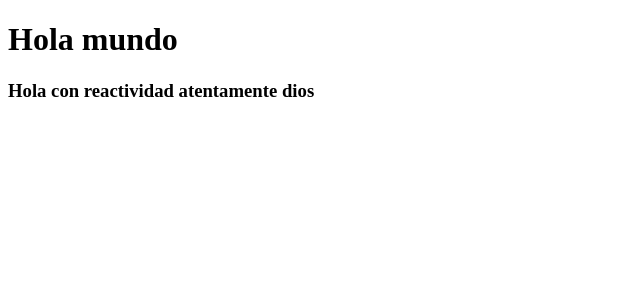
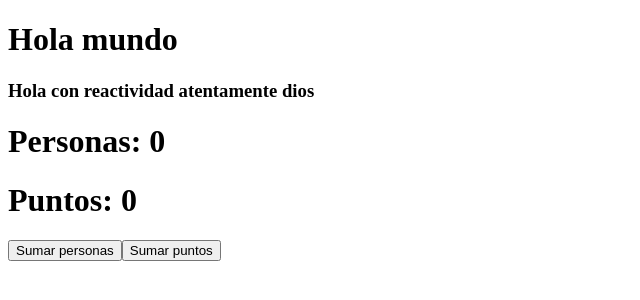
Before and after one commit to ManuMaec/Clicker, a Vue app: page / in a window 1280 px wide. Shown: the top 300 px of the page, without its empty margins (0-640 px from the left). Built offline with nearby package versions, Linux system fonts and the light colour scheme.

Commit message:
Colocando Clickers Primitivos

```diff
--- a/src/views/Overview.vue
+++ b/src/views/Overview.vue
@@ -1,13 +1,53 @@
 <script setup>
 
-import {ref} from "vue";
+import { ref, onMounted, reactive } from "vue";
 
-let msg = ref("Hola con reactividad atentamente dios")
-let entre = ref("Quita eso de mi cara")
-let leave = ref ("Gracias, basura... Hola con reactividad atentamente dios")
+let msg = ref(null);
+let entre = ref("Quita eso de mi cara");
+let leave = ref ("Gracias, basura... Hola con reactividad atentamente dios");
+
+let jugador = reactive({
+  personas: 0,
+  puntos: 0,
+  ingresosTotales: 0,
+  egresosTotales: 0,
+  ingresosPersonas: 0,
+  multiplicadorIngresos: 1,
+  multiplicadorEgresos: 1,
+  multiplicadorIngresosPersonas: 1,
+  multuplicadorEgresosPersonas: 1,
+  buffos: [],
+  debuffos: []
+});
+
+const sumarPersonas = ()=>{
+  jugador.personas++;
+};
+
+const sumarPuntos = () =>{
+  jugador.puntos++;
+}
+
+onMounted(()=>{
+  msg.value = "Hola con reactividad atentamente dios";
+});
 
 </script>
 <template>
-    <h1 @click="() => msg= msg+'!'" @mouseenter=" () => msg=entre" @mouseleave=" () => msg = leave">Hola mundo</h1>
+    <h1
+      @click="() => msg = msg+'!'"
+      @mouseenter=" () => msg=entre"
+      @mouseleave=" () => msg = leave"
+    >
+      Hola mundo
+    </h1>
     <h3>{{msg}}</h3>
+    <header>
+      <h1>Personas: {{ jugador.personas }}</h1>
+      <h1>Puntos: {{ jugador.puntos }}</h1>
+    </header>
+    <main>
+      <button @click="sumarPersonas()">Sumar personas</button>
+      <button @click="sumarPuntos()">Sumar puntos</button>
+    </main>
 </template>
```
